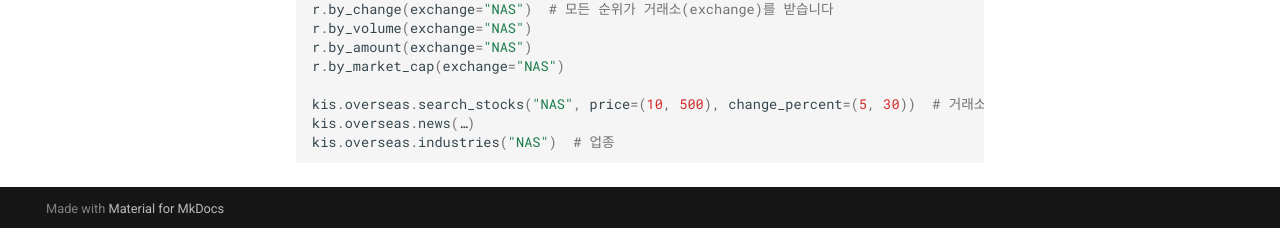
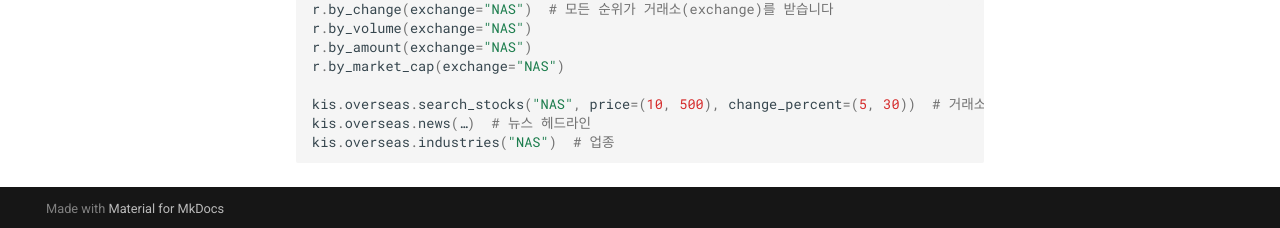
Before and after one commit to seokhoonj/kis-trader, an MkDocs documentation site: the page built from docs/overseas.md, in a window 1280 px wide and 900 px high, scrolled down 1099 px. Shown: the part 669-897 px from the top of the window. Built offline with MkDocs 1.6.1 and Material for MkDocs 9.7.7, drawn with Linux system fonts in a browser that asks for light colours; comment, search, counter and statistics services are not loaded.

Commit message:
docs: comment the overseas news example line

````diff
--- a/docs/overseas.md
+++ b/docs/overseas.md
@@ -73,6 +73,6 @@ r.by_amount(exchange="NAS")
 r.by_market_cap(exchange="NAS")
 
 kis.overseas.search_stocks("NAS", price=(10, 500), change_percent=(5, 30))  # 거래소 + 범위 조건
-kis.overseas.news(…)
+kis.overseas.news(…)  # 뉴스 헤드라인
 kis.overseas.industries("NAS")  # 업종
 ```
````
